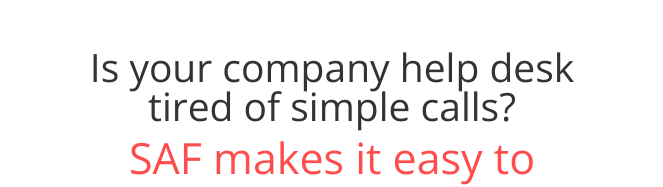
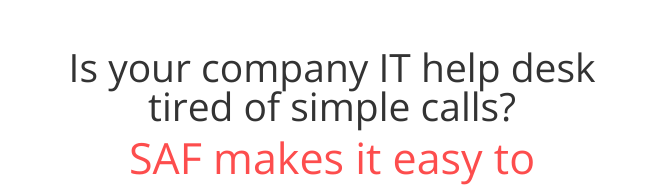
Before and after one commit to TheSAFComapny/Web, a website: page email/1.html in a window 1280 px wide. Shown: the part 625-812 px from the top of the page, without its empty margins (308-971 px from the left). Drawn offline with nearby package versions, Linux system fonts and the light colour scheme.

Commit message:
Update 1.html

```diff
--- a/email/1.html
+++ b/email/1.html
@@ -257,7 +257,7 @@
       <td class="v-container-padding-padding" style="overflow-wrap:break-word;word-break:break-word;padding:50px 10px 0px;font-family:arial black,avant garde,arial;" align="left">
 
   <h1 class="v-text-align v-font-size" style="margin: 0px; color: #333333; line-height: 100%; text-align: center; word-wrap: break-word; font-weight: normal; font-family: 'Open Sans',sans-serif; font-size: 39px;">
-    Is your company help desk tired of simple calls?
+    Is your company IT help desk tired of simple calls?
   </h1>
 
       </td>
```
